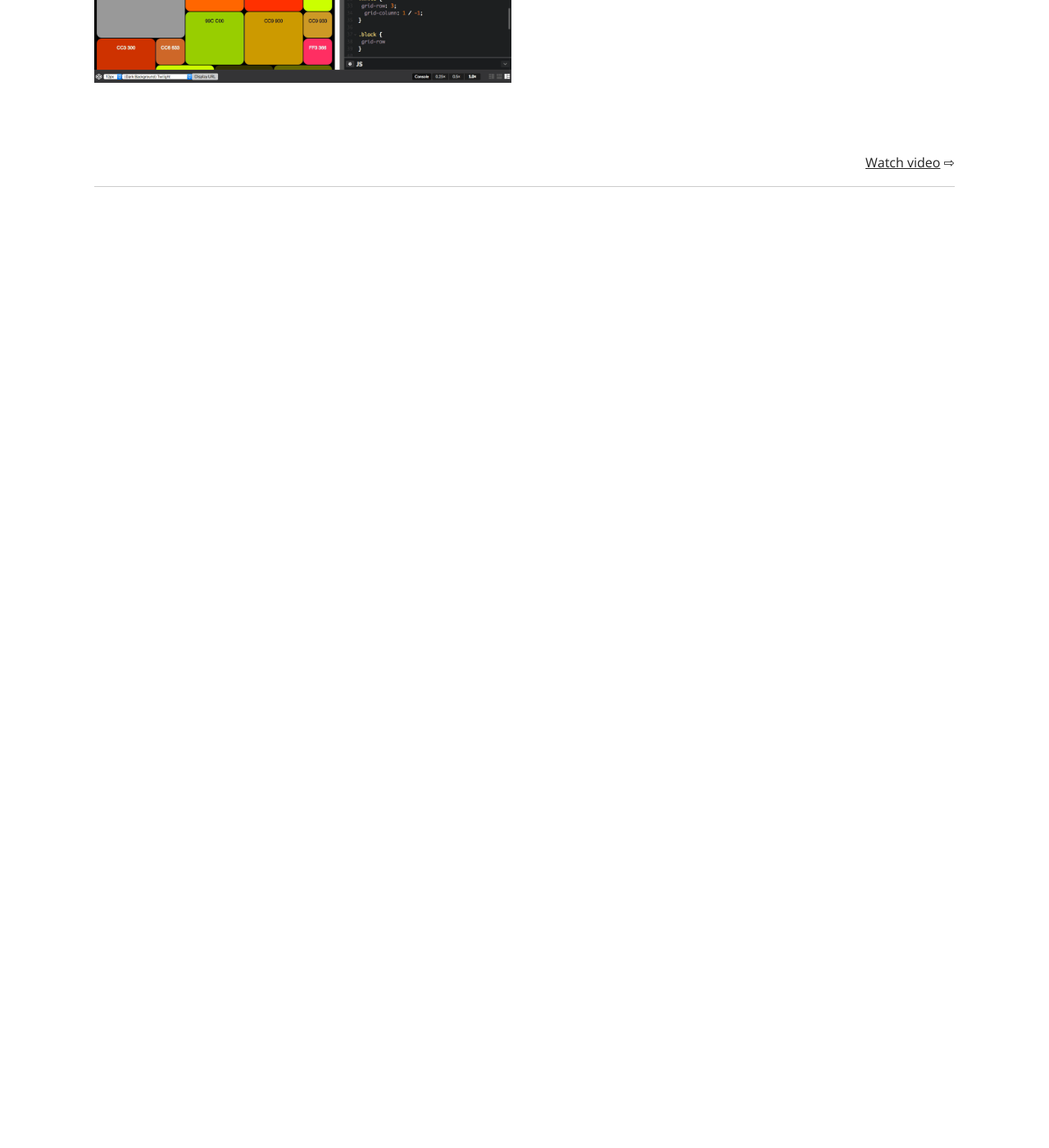
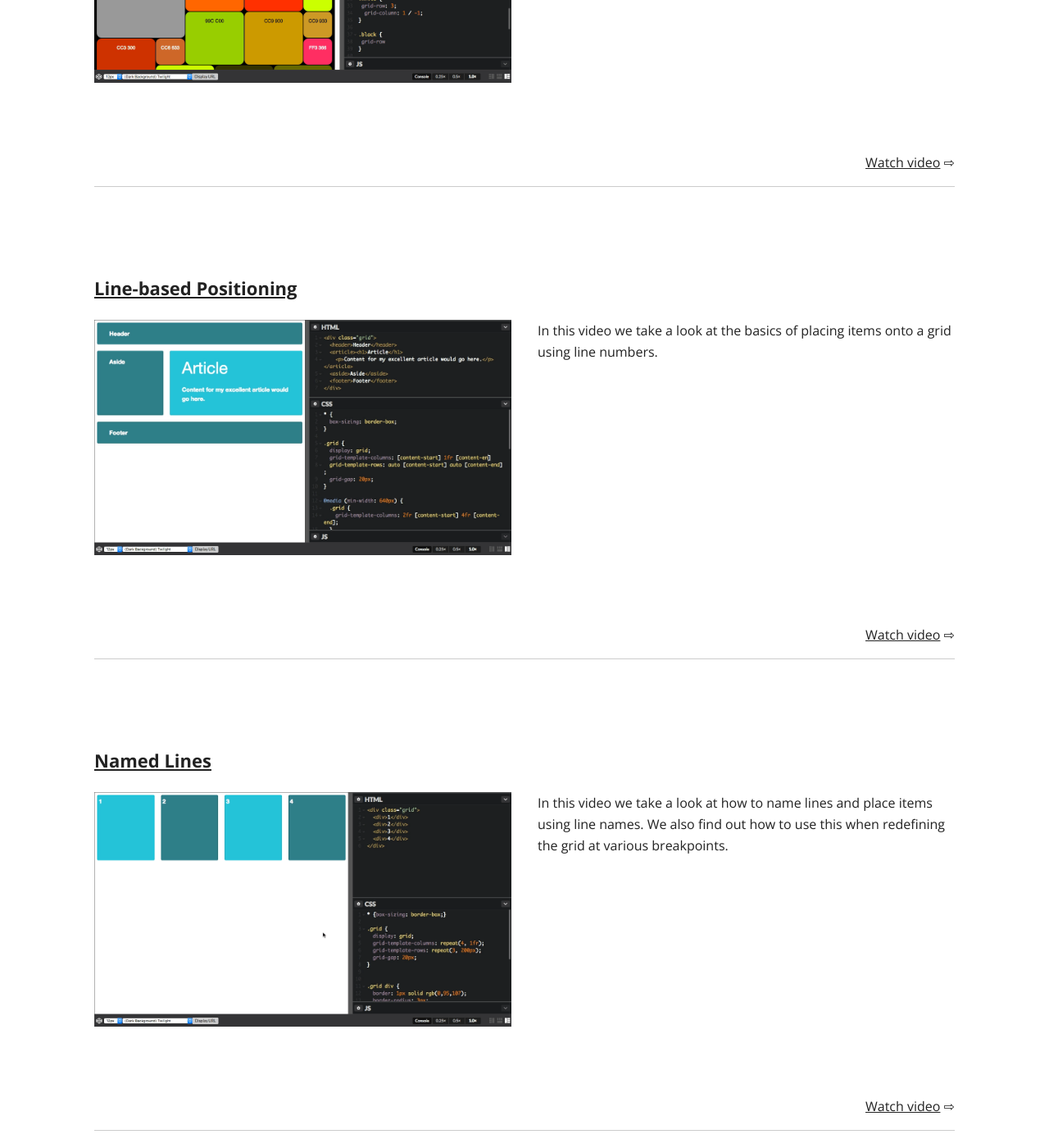
Before and after one commit to rachelandrew/grid-by-example, a Jekyll site: the page built from video/index.md, in a window 1280 px wide and 1400 px high, scrolled down 4341 px. Shown: the whole window at 82% size. Built offline with Jekyll 4.4.1, drawn with Linux system fonts in a browser that asks for light colours; before the commit the page ends 4679 px from its top, so only the background shows below that.

Commit message:
2 more videos, updating browser page

```diff
--- /dev/null
+++ b/_video/series-line-based-placement.md
@@ -0,0 +1,10 @@
+---
+order: 8
+title: "Line-based Positioning"
+desc: "In this video we take a look at the basics of placing items onto a grid using line numbers."
+layout: video
+active: video
+thumbnail: 'video-line-based-placement.png'
+video-embed: '<iframe src="https://www.youtube.com/embed/t8GRS-Z3YVI?rel=0&amp;showinfo=0" frameborder="0" allowfullscreen></iframe>'
+
+---
--- /dev/null
+++ b/_video/series-named-lines.md
@@ -0,0 +1,10 @@
+---
+order: 9
+title: "Named Lines"
+desc: "In this video we take a look at how to name lines and place items using line names. We also find out how to use this when redefining the grid at various breakpoints."
+layout: video
+active: video
+thumbnail: 'video-named-lines.png'
+video-embed: '<iframe src="https://www.youtube.com/embed/-r2sNQxBG4A?rel=0&amp;showinfo=0" frameborder="0" allowfullscreen></iframe>'
+
+---
```
Also changed, not shown: browsers/index.md (+3 -1 lines), img/video-line-based-placement.png (added), img/video-named-lines.png (added).
